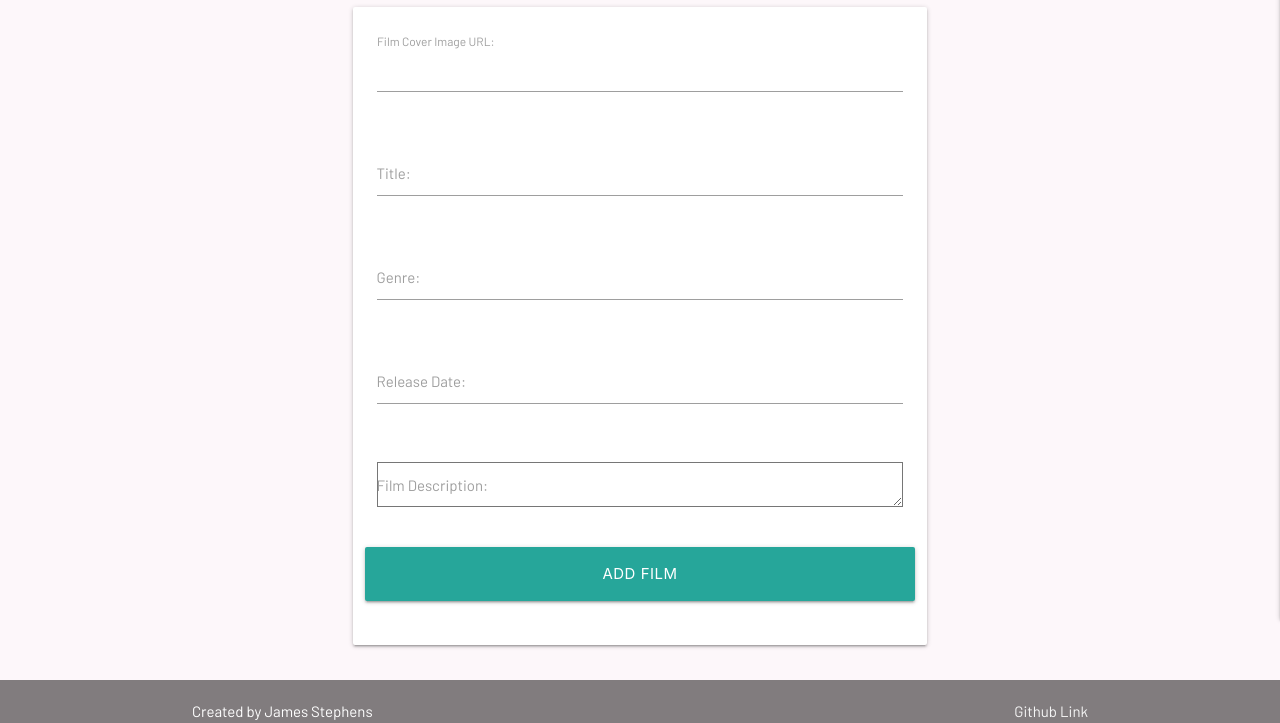
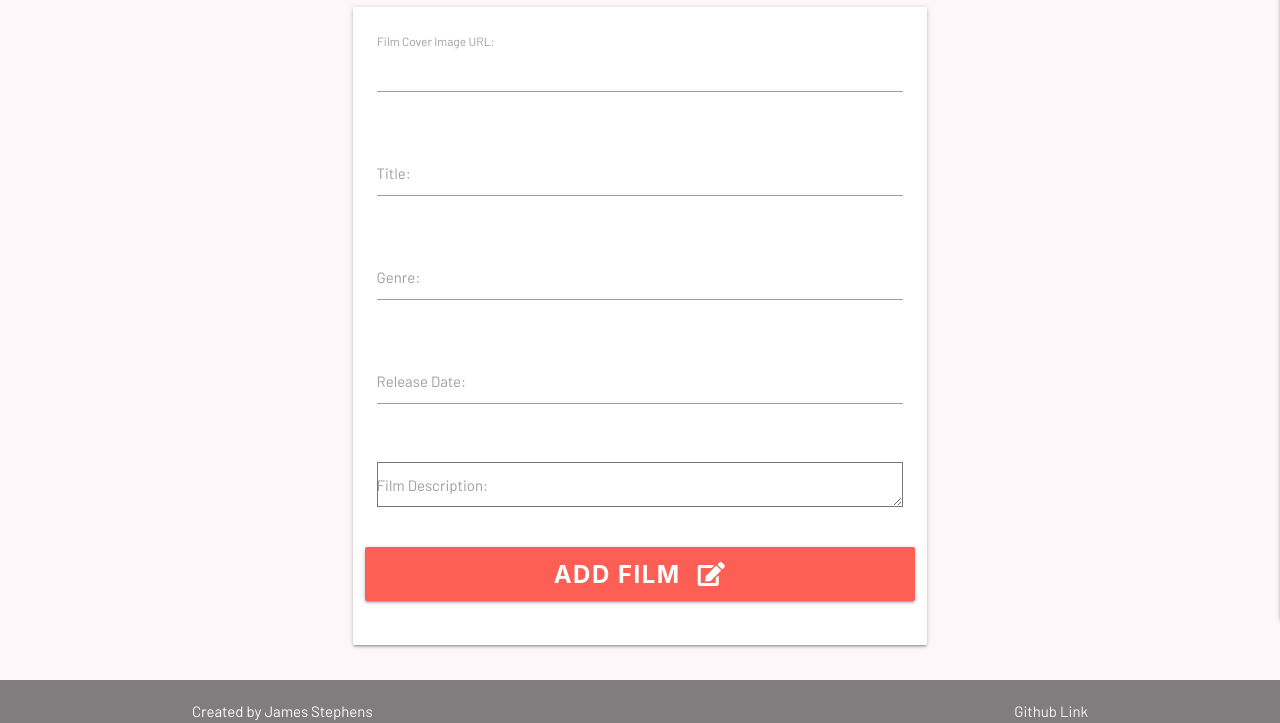
Before and after one commit to DevSteg/film_review_project, a Flask app: page /add_film in a window 1280 px wide. Shown: the part 241-964 px from the top of the page. Run offline with Flask 2, Linux system fonts and the light colour scheme; some libraries are stand-ins or nearby versions.

Commit message:
Refactor login/register css, restyle all submit buttons

```diff
--- a/static/css/style.css
+++ b/static/css/style.css
@@ -65,18 +65,18 @@ nav ul a:hover{
     border-radius: 30px;
 }
 
-.reg-login-btn{
+.submit-btn{
     background-color: #fe5f55;
     font-weight: 700;
     font-size: 1.6rem;
     letter-spacing: 1.5px;
 }
 
-.reg-login-btn:hover{
+.submit-btn:hover{
     background-color: hsla(4, 99%, 66%, 0.63);
 }
 
-.reg-login-btn i{
+.submit-btn i{
     margin-left: 10px;
 }
 
--- a/templates/add_film.html
+++ b/templates/add_film.html
@@ -5,7 +5,7 @@
 {% endblock %}
 {% block content %}
     <div class="row">
-        <form action="#" method="POST" class="col s6 m8 offset-m2">
+        <form action="{{ url_for('add_film') }}" method="POST" class="col s12 m8 offset-m2">
             <div class="card-panel">
                 <div class="row">
                     <div class="input-field col s12">
@@ -38,7 +38,7 @@
                     </div>
                 </div>
                 <div class="row">
-                    <button type="submit" class="btn-large col s12">Add Film</button>
+                    <button type="submit" class="btn-large col s12 hoverable submit-btn">Add Film <i class="fas fa-edit"></i></button>
                 </div>
             </div>
         </form>
--- a/templates/login.html
+++ b/templates/login.html
@@ -22,7 +22,7 @@
                     </div>
                     <div class="row">
                         <div class="col s12 center-align">
-                            <button type="submit" class="btn-large hoverable col s12 reg-login-btn">Log In <i class="fas fa-sign-in-alt"></i></button>
+                            <button type="submit" class="btn-large hoverable col s12 submit-btn">Log In <i class="fas fa-sign-in-alt"></i></button>
                         </div>
                     </div>
                 </div>
--- a/templates/register.html
+++ b/templates/register.html
@@ -23,7 +23,7 @@
                     </div>
                 </div>
                 <div class="row">
-                    <button type="submit" class="btn-large col s12 reg-login-btn hoverable">Sign Up <i class="fas fa-user-plus"></i></button>
+                    <button type="submit" class="btn-large col s12 submit-btn hoverable">Sign Up <i class="fas fa-user-plus"></i></button>
                 </div>
             </div>
         </form>
--- a/templates/review.html
+++ b/templates/review.html
@@ -17,7 +17,7 @@
                         <textarea type="text" id="review" name="review" rows="4" cols="12" required></textarea>
                     </div>
                     <div class="row">
-                        <button type="submit" class="btn-large col s12">Add Review</button>
+                        <button type="submit" class="btn-large col s12 submit-btn hoverable">Add Review <i class="fas fa-plus-square"></i></button>
                     </div>
                 </form>
             </div>
```
Also changed, not shown: templates/profile.html (+3 -5 lines).
